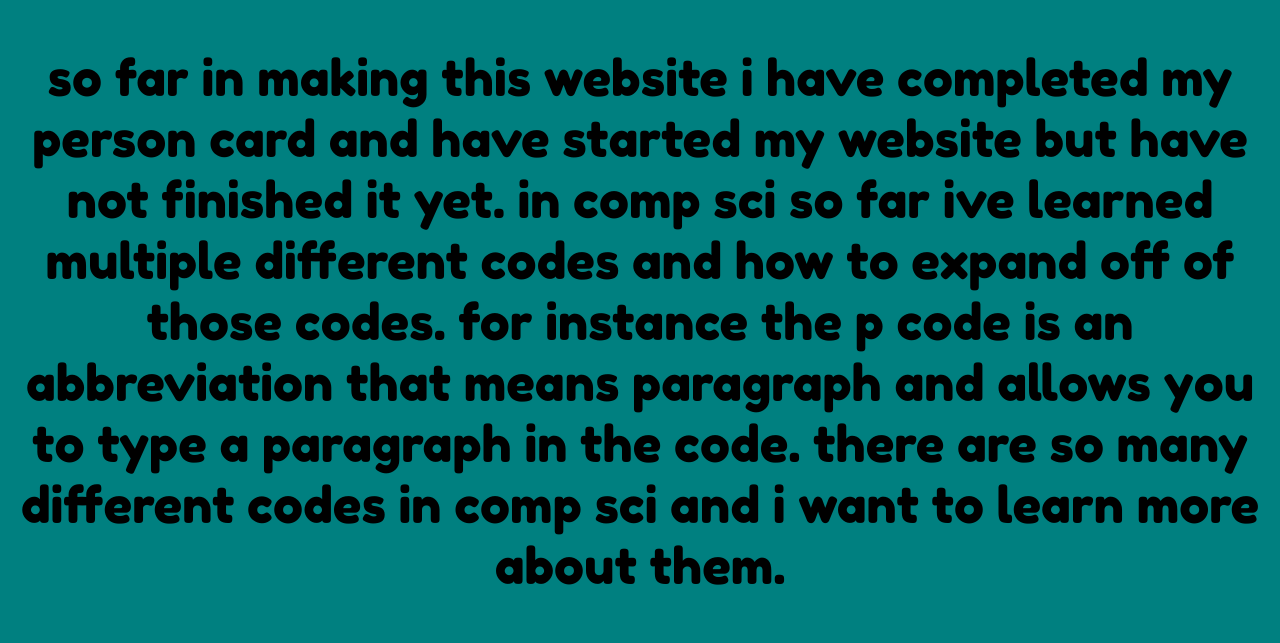
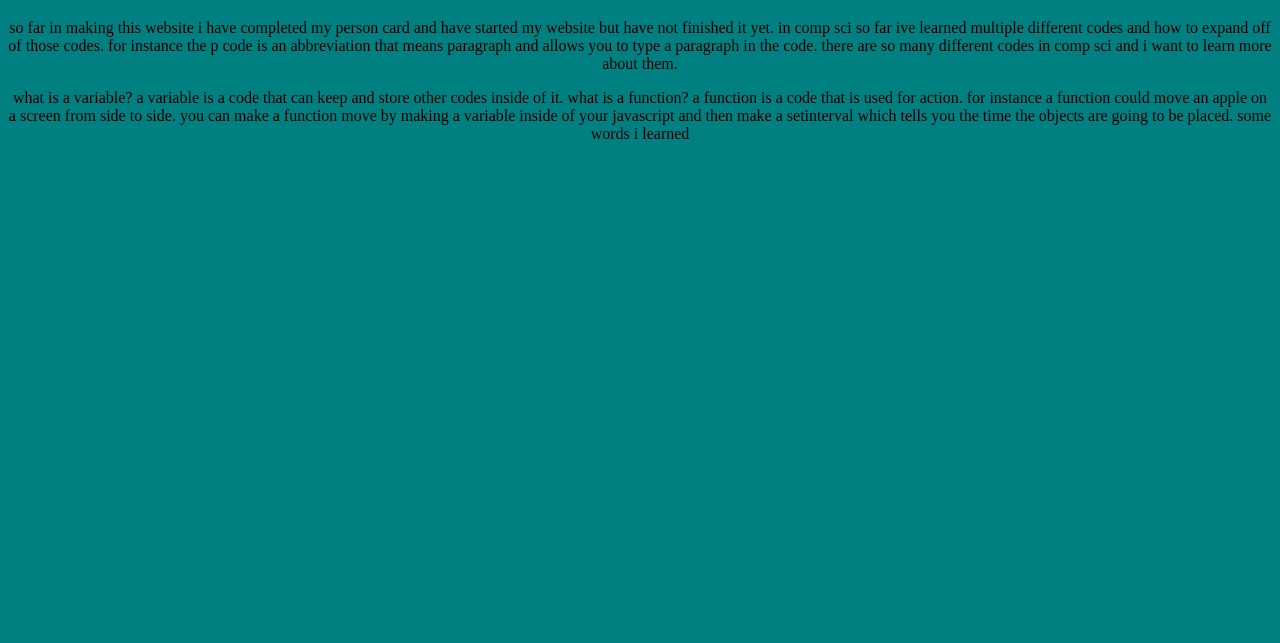
Before and after one commit to nickbrown11/nickbrown11.github.io, a plain HTML site: page journal.html in a window 1280 px wide. Shown: the part 61-704 px from the top of the page. Drawn offline with Linux system fonts and the light colour scheme.

Commit message:
adding paragraphs for links on projects page

```diff
--- a/journal.html
+++ b/journal.html
@@ -6,11 +6,7 @@
 <link rel="preconnect" href="https://fonts.gstatic.com" crossorigin>
 <link href="https://fonts.googleapis.com/css2?family=Fredoka+One&display=swap" rel="stylesheet">
 <style type="text/css">
-	p{
-		font-family: 'Fredoka One', cursive;
 
-		font-size: 50px
-	}
 
 	body{
 		background-color: teal
@@ -29,11 +25,14 @@
 	<p>
 		what is a variable? a variable is a code that can keep and store other codes inside of it.
 
-		what is a function? a function is a code that is used for action. for instance a function could move an apple on a screen from side to side. you can make a function move by doing the following: function make___() {
-	var ___ = document.createElement("div");
-	document.body.appendChild(___);
+		what is a function? a function is a code that is used for action. for instance a function could move an apple on a screen from side to side. you can make a function move by making a variable inside of your javascript and then make a setinterval which tells you the time the objects are going to be placed. some words i learned
 
-	yo wsg
+
+
+
+	</p>
+
+	<p>
 
 
 	</p>
```
Also changed, not shown: projects.html (+10 -1 lines).
